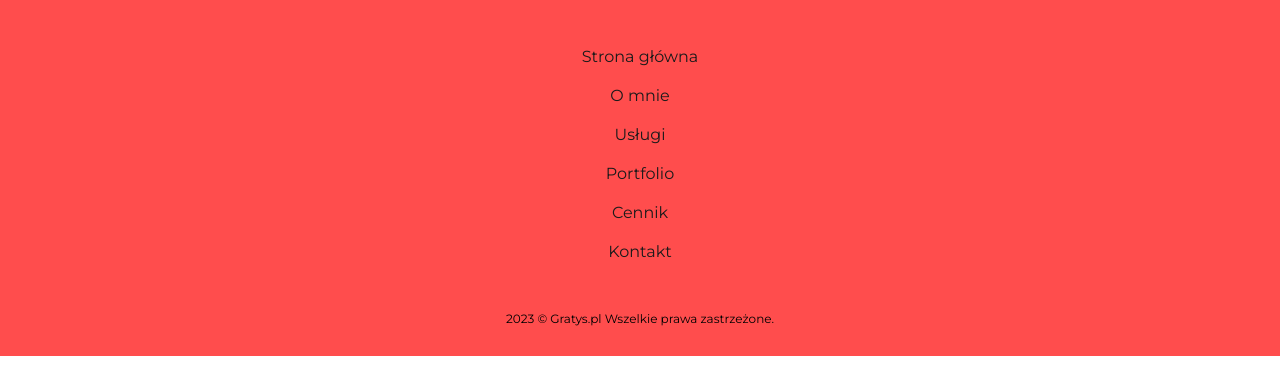
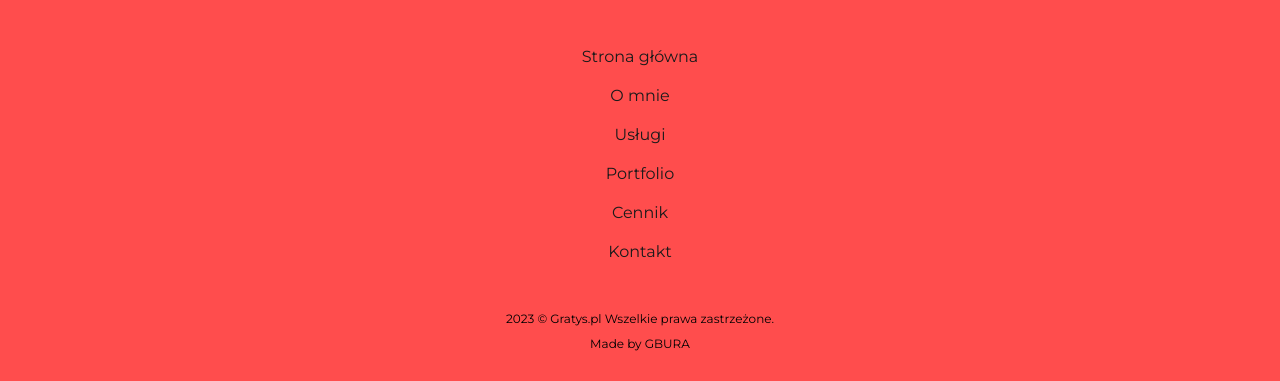
Before and after one commit to gbura/gratysdesign-website, a website: page index.html in a window 1280 px wide. Shown: the part 4939-5320 px from the top of the page. Before the commit the page ends 5295 px from the top, so only its background shows below. Drawn offline with Linux system fonts and the light colour scheme.

Commit message:
made creator p

```diff
--- a/index.html
+++ b/index.html
@@ -292,6 +292,7 @@
         </ul>
     </div>
     <p class="copyright"><span class="footer-year"></span> © Gratys.pl Wszelkie prawa zastrzeżone.</p>
+    <p class="creator">Made by <a href="github.com/gbura">GBURA</a></p>
 </footer>
 
     <script src="./dist/js/main.min.js"></script>
```
